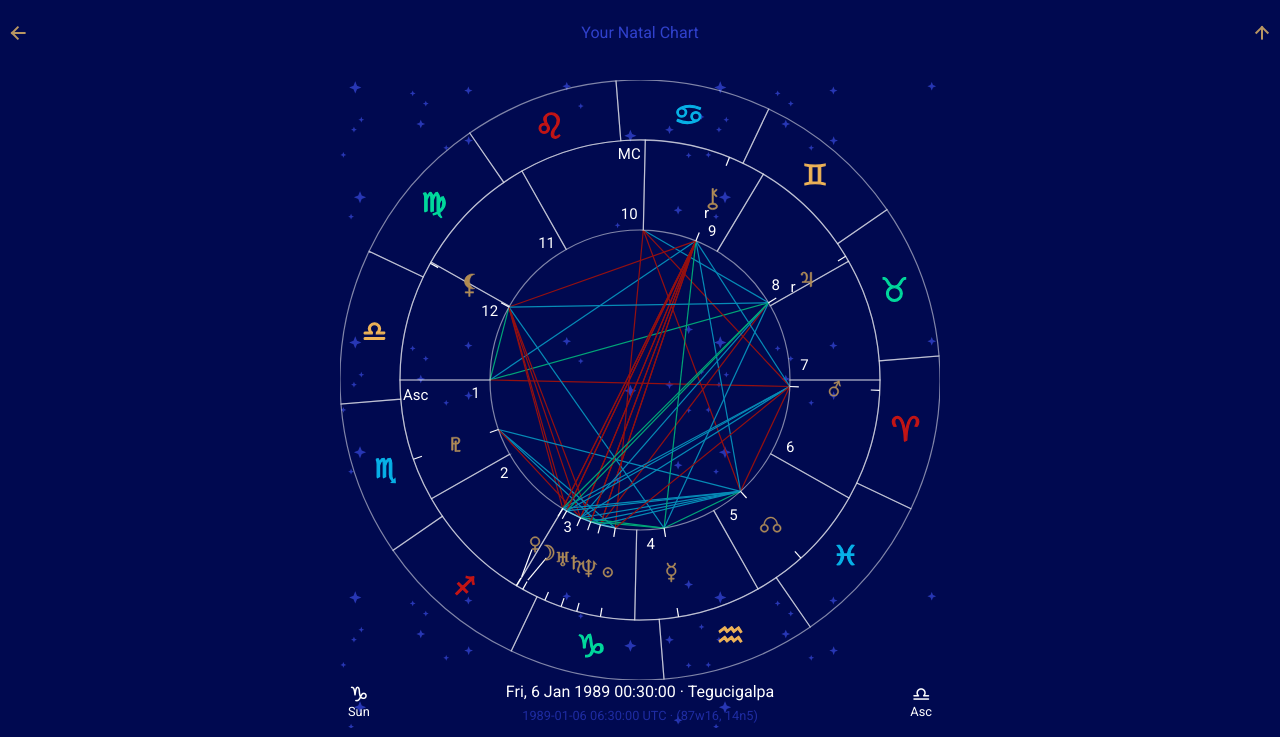
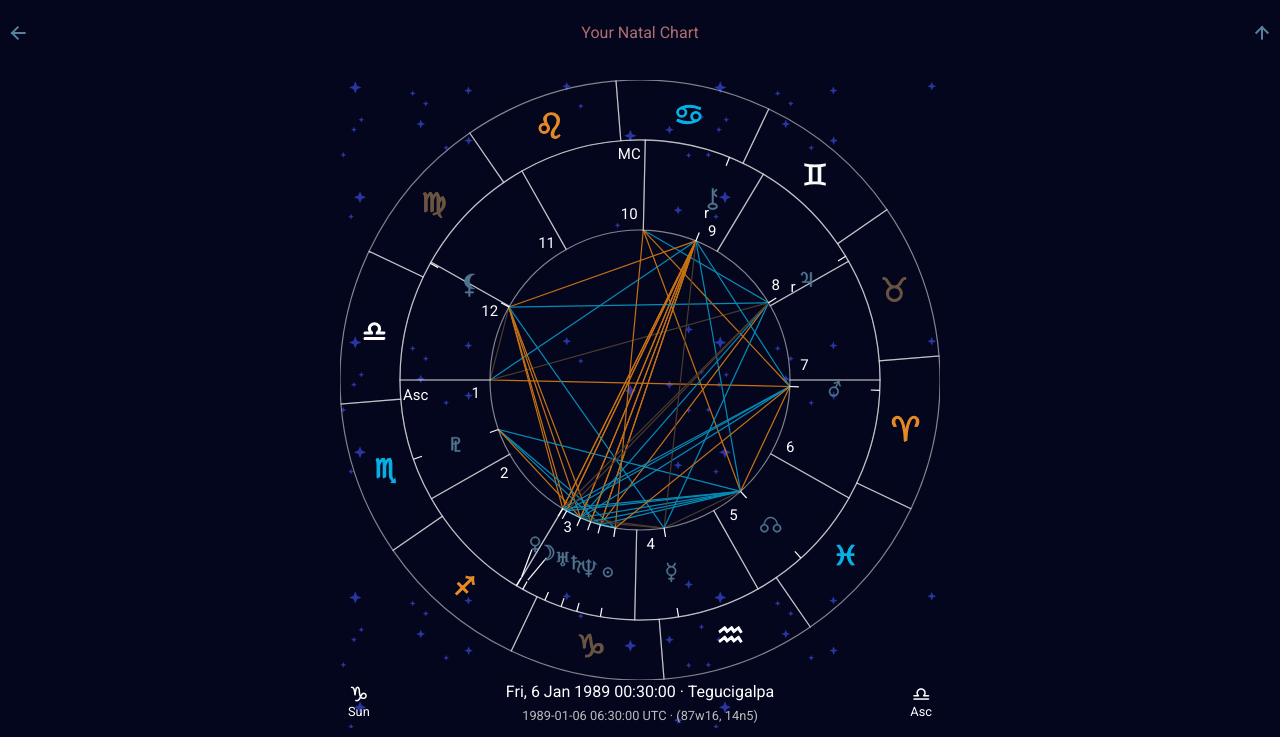
Before and after one commit to chalkandcheese/epistyle, a website: page dev/index.html in a window 1280 px wide. Shown: the top 737 px of the page. Drawn offline with nearby package versions, Linux system fonts and the light colour scheme; some icons are missing; a web font is replaced by a local one.

Commit message:
Make colors noble

```diff
--- a/src/_variables.scss
+++ b/src/_variables.scss
@@ -1,21 +1,21 @@
-$primary-color: #B89662;
-$dark-color: #000950;
-$darkish-color: #0C1775;
-$gray-color: #1e2ca2;
-$secondary-color: #000063;
-$light-color: #3c4feb;
+$primary-color: #59809d;
+$dark-color: #03061c;
+$darkish-color: #1f2240;
+$gray-color: #bdbdbd;
+$secondary-color: #141417;
+$light-color: #db8888;
 $white-color: #fff;
 
 $body-font-color: $white-color;
 $body-bg: $dark-color;
 
-$border-color-dark: #2F3EBA;
-$border-color-light: #3c4feb;
+$border-color-dark: #858383;
+$border-color-light: #abaaaa;
 
-$fire-color: #C31515;
+$fire-color: #e88b27;
 $water-color: #07B1E7;
-$earth-color: #00D89C;
-$air-color: #EEB357;
+$earth-color: #6b5442;
+$air-color: #ffffff;
 
 $transit-color: darken($earth-color, 5%);
 
```
Also changed, not shown: dist/base.css, dist/base.min.css.
